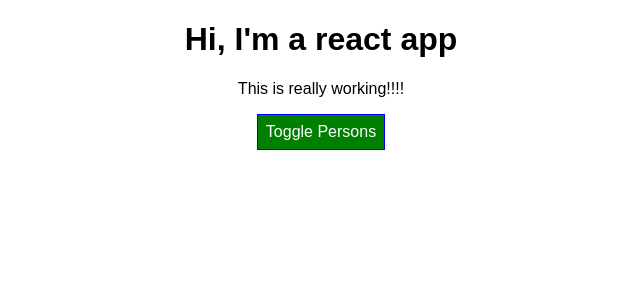
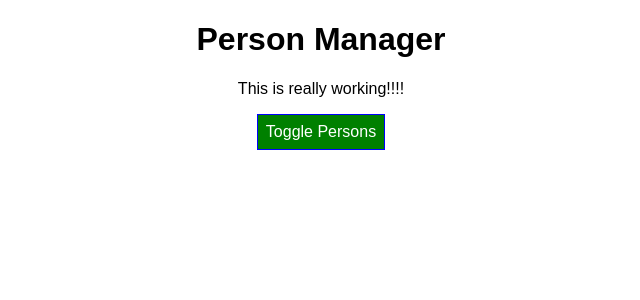
Before and after one commit to jeffarrubla/react-complete-guide, a React app: page / in a window 1280 px wide. Shown: the top 300 px of the page, without its empty margins (319-959 px from the left). Built offline with nearby package versions, Linux system fonts and the light colour scheme.

Commit message:
Component creation lifecycle in action

```diff
--- a/src/components/Cockpit/Cockpit.js
+++ b/src/components/Cockpit/Cockpit.js
@@ -15,7 +15,7 @@
     }
 	return (
 		<div className={classes.Cockpit}>
-			<h1>Hi, I'm a react app</h1>
+			<h1>{props.title}</h1>
 	        <p className={assignedClasses.join(' ')}>This is really working!!!! </p>
 	        <button className={btnClass}
 	          onClick={props.clicked}>
--- a/src/components/Persons/Person/Person.js
+++ b/src/components/Persons/Person/Person.js
@@ -4,6 +4,7 @@
 import classes from './Person.css'
 
 const person = (props) => {
+	console.log('[Person.js rendering]');
 	return (
 		<div className={classes.Person}>
 			<p onClick={props.click}>I'm {props.name} and I am {props.age} years old!</p>
--- a/src/components/Persons/Persons.js
+++ b/src/components/Persons/Persons.js
@@ -1,8 +1,9 @@
 import React from 'react';
 import Person from './Person/Person';
 
-const persons = (props) =>
-	props.persons.map((person, index) => {
+const persons = (props) =>{
+	console.log('[Persons.js] rendering...')
+	return props.persons.map((person, index) => {
 	    return <Person
 	        click={() => props.clicked(index)}
 	        name={person.name}
@@ -10,5 +11,5 @@
 	        key={person.id}
 	        changed={(event) => props.changed(event, person.id)} />
 	  });
-
+}
 export default persons;
--- a/src/containers/App.js
+++ b/src/containers/App.js
@@ -4,6 +4,16 @@
 import Cockpit from '../components/Cockpit/Cockpit';
 
 class App extends Component {
+  constructor(props) {
+    super(props);
+    console.log('[App.js] constructor');
+  }
+
+  static getDerivedStateFromProps(props, state){
+    console.log('[App.js] getDerivedStateFromProps', props);
+    return state;
+  }
+
   state = {
     persons: [
      {id: 'dsf', name: 'Max', age: 28},
@@ -19,6 +29,14 @@
     const persons = [...this.state.persons];
     persons.splice(personIndex, 1);
     this.setState({persons: persons})
+  }
+
+  componentWillMount() {
+    console.log('[App.js] componentWillMount');
+  }
+
+  componentDidMount() {
+    console.log('[App.js] componentDidMount');
   }
 
   nameChangedHandler = (event, id) => {
@@ -47,6 +65,7 @@
   }
 
   render(){
+    console.log('[App.js] render');
     let persons = null;
 
     if (this.state.showPersons) {
@@ -59,6 +78,7 @@
     return (
       <div className={classes.App}>
         <Cockpit
+          title={this.props.appTitle}
           showPersons={this.state.showPersons}
           persons={this.state.persons}
           clicked={this.togglePersonsHandler} />
--- a/src/index.js
+++ b/src/index.js
@@ -4,5 +4,5 @@
 import App from './containers/App';
 import registerServiceWorker from './registerServiceWorker';
 
-ReactDOM.render(<App />, document.getElementById('root'));
+ReactDOM.render(<App appTitle="Person Manager" />, document.getElementById('root'));
 registerServiceWorker();
```
